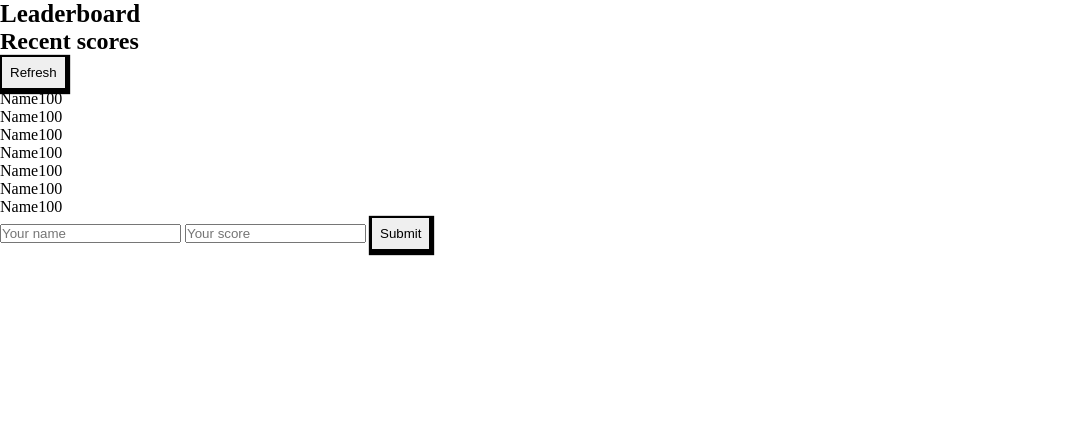
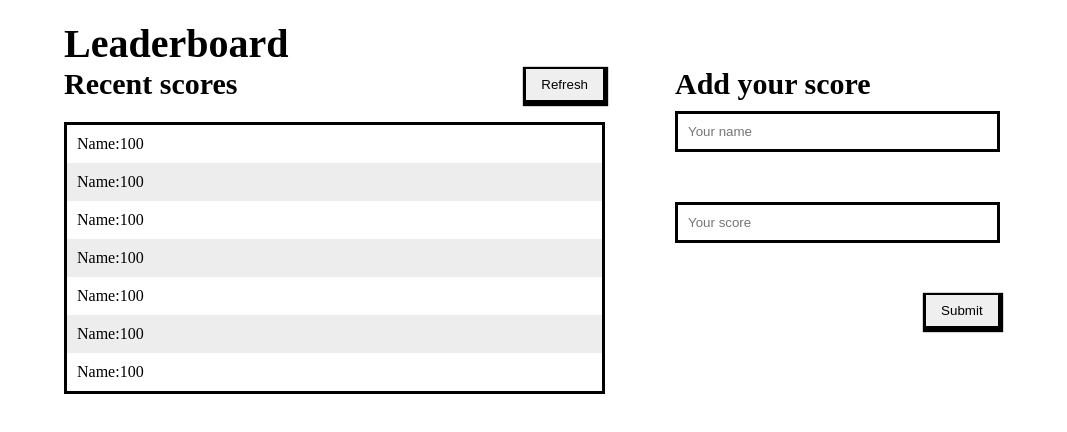
Before and after one commit to Aquinasmoriasi/leaderboard, a website built with webpack: page src/index.html in a window 1280 px wide. Shown: the whole page, without its empty margins (0-1067 px from the left). Built offline with nearby package versions, Linux system fonts and the light colour scheme.

Commit message:
style wire frame

```diff
--- a/src/index.html
+++ b/src/index.html
@@ -10,26 +10,29 @@
     <main>
         <section>
             <h1>Leaderboard</h1>
+            <div class="score-section">
                 <div class="recent-scores">
                     <h2>Recent scores</h2>
                     <button type="button">Refresh</button>
                     <ul>
-                    <li><span class="name">Name</span><span class="score">100</span></li>
-                    <li><span class="name">Name</span><span class="score">100</span></li>
-                    <li><span class="name">Name</span><span class="score">100</span></li>
-                    <li><span class="name">Name</span><span class="score">100</span></li>
-                    <li><span class="name">Name</span><span class="score">100</span></li>
-                    <li><span class="name">Name</span><span class="score">100</span></li>
-                    <li><span class="name">Name</span><span class="score">100</span></li>
+                        <li><span class="name">Name:</span><span class="score">100</span></li>
+                        <li><span class="name">Name:</span><span class="score">100</span></li>
+                        <li><span class="name">Name:</span><span class="score">100</span></li>
+                        <li><span class="name">Name:</span><span class="score">100</span></li>
+                        <li><span class="name">Name:</span><span class="score">100</span></li>
+                        <li><span class="name">Name:</span><span class="score">100</span></li>
+                        <li><span class="name">Name:</span><span class="score">100</span></li>
                     </ul>
                 </div>
                 <div class="add-scores">
+                    <h3>Add your score</h3>
                     <form action="#">
                         <input type="text" name="name" id="name" placeholder="Your name">
                         <input type="number" name="score" id="score" placeholder="Your score">
                         <button type="submit">Submit</button>
                     </form>
                 </div>
+            </div>
         </section>
     </main>
 </body>
--- a/src/style.css
+++ b/src/style.css
@@ -1,6 +1,12 @@
 * {
   margin: 0;
   padding: 0;
+}
+
+main {
+  width: 90vw;
+  margin: auto;
+  padding: 20px
 }
 
 ul {
@@ -8,18 +14,71 @@ ul {
 }
 
 h1 {
-  font-size: 25px;
+  font-size: 40px;
+}
+
+h2,
+h3 {
+  font-size: 30px;
 }
 
 button {
-  padding: 8px;
+  padding: 8px 15px;
   border: 2px solid;
   box-shadow: 1px 2px 1px 2px;
+  cursor: pointer;
 }
 
-section {
+.score-section {
+  display: flex;
+  align-items: flex-start;
+  gap: 70px;
+}
+
+.recent-scores {
+  width: 50%;
+  display: flex;
+  align-items: flex-start;
+  flex-wrap: wrap;
+  justify-content: space-between;
+}
+
+.recent-scores ul {
+  align-self: flex-start;
+  border: 3px solid;
+  width: 100%;
+  flex: 100%;
+  margin-top: 20px;
+}
+
+.recent-scores ul li {
+  padding: 10px;
+}
+
+.recent-scores ul li:nth-of-type(even) {
+  background-color: rgb(237, 237, 237);
+
+}
+
+.add-scores {
+  width: 50%;
+  padding: 0
+}
+
+form {
+  width: 60%;
   display: flex;
   flex-direction: column;
-  align-items: flex-start;
-  justify-content: flex-start;
+  gap: 50px;
+  margin-top: 10px;
 }
+
+
+form input {
+  padding: 10px;
+  border: 3px solid;
+}
+
+form button {
+  align-self: flex-end;
+}
```
Also changed, not shown: dist/index.html, dist/main.bundle.js. Lines whose indentation alone changed are shown as unchanged.
